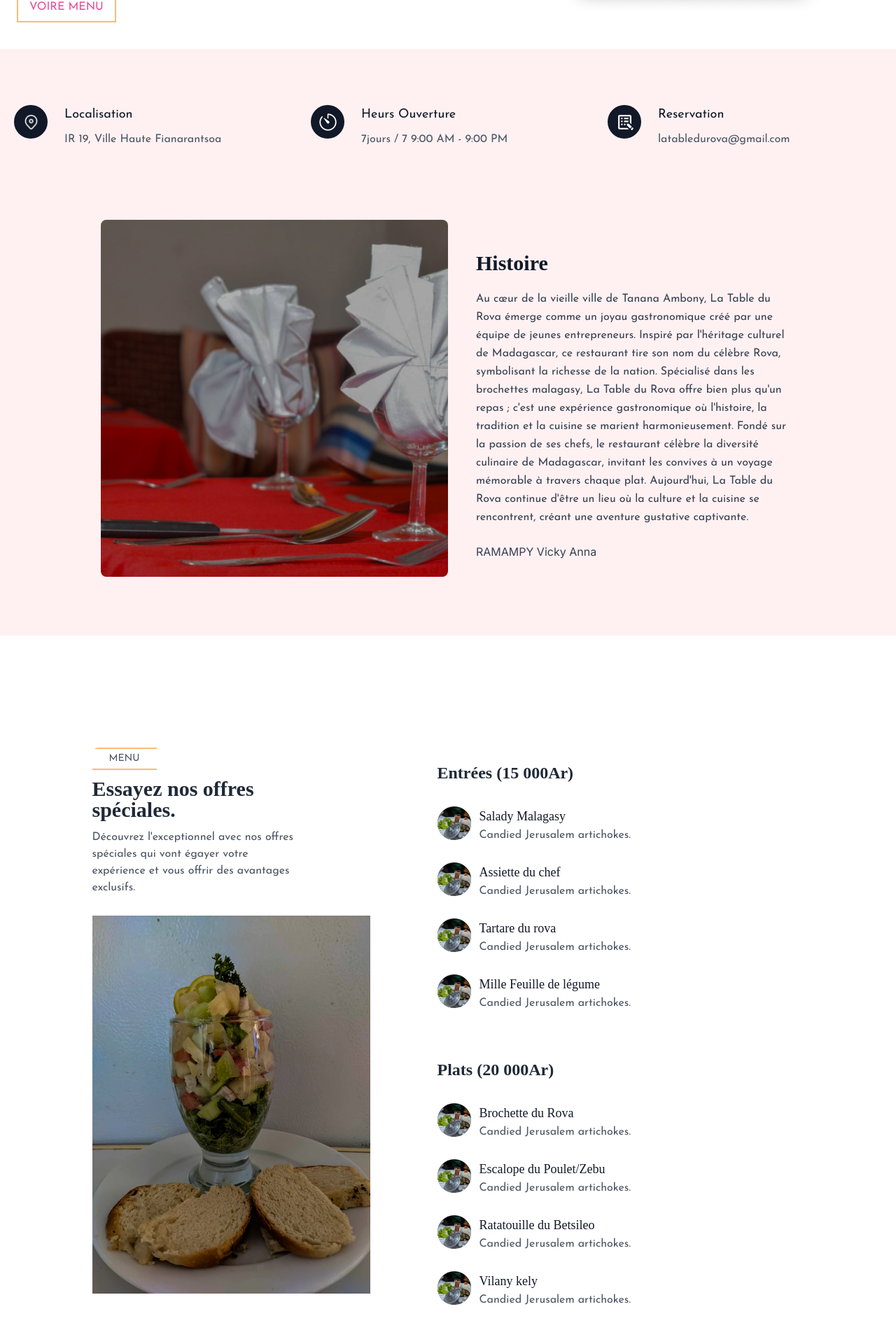
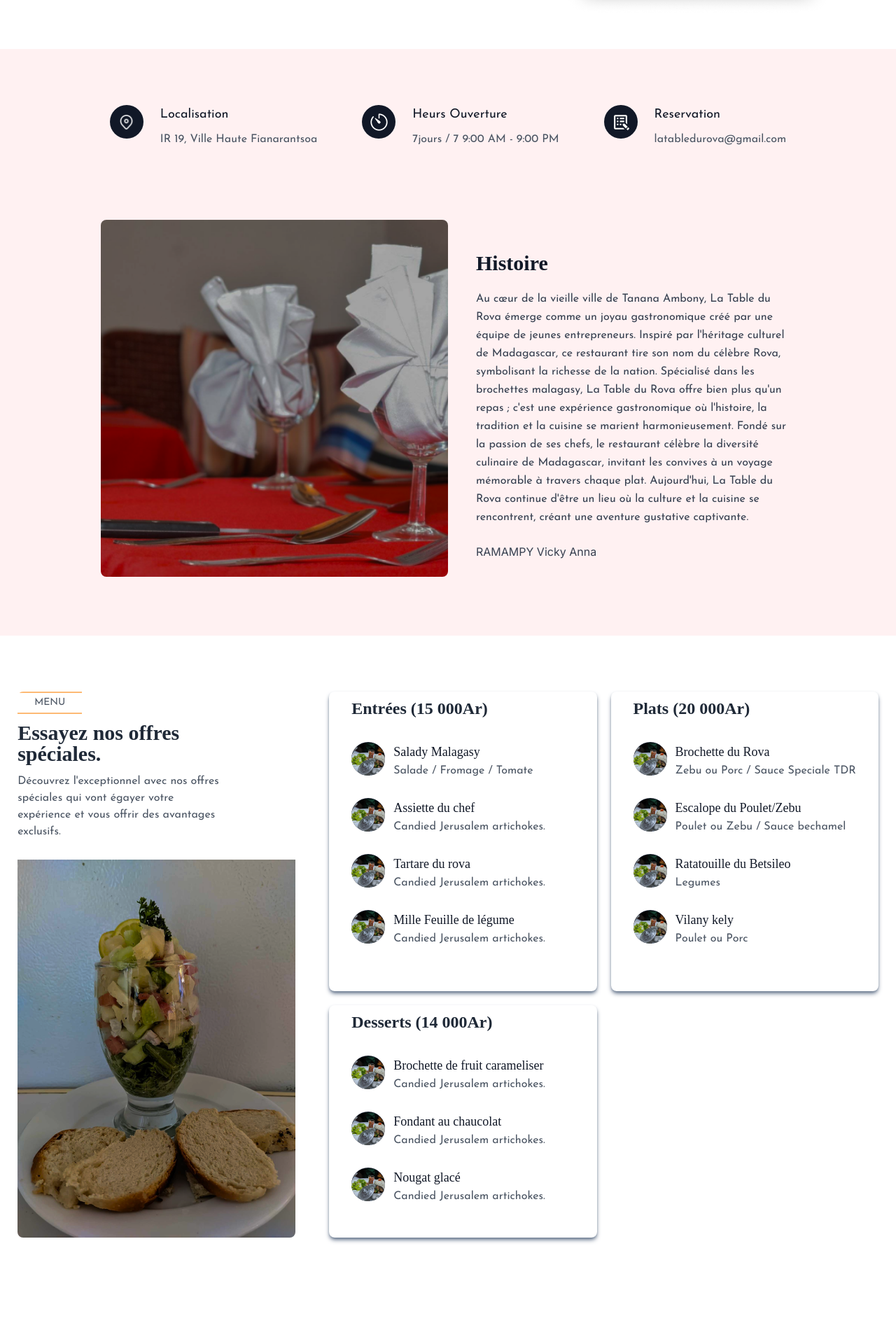
Before and after one commit to alphatowestphalen/siteNextJs, a Next.js app: page / in a window 1280 px wide. Shown: the part 700-2620 px from the top of the page at 70% size. Built offline with nearby package versions, Linux system fonts and the light colour scheme.

Commit message:
fix report

```diff
--- a/app/component/NavBar/NavBar.tsx
+++ b/app/component/NavBar/NavBar.tsx
@@ -4,7 +4,7 @@ import Link from 'next/link';
 const NavBar = () => {
   return (
     <div>
-      <nav className='bg-gray-900 w-screen border-y-2 border-white'>
+      <nav className='bg-gray-900  border-y-2 border-white'>
         <div className='px-8 mx-auto max-w-7xl'>
           <div className='flex items-center justify-center h-16'>
             <div className=' flex items-center justify-center'>
--- a/app/home/page.tsx
+++ b/app/home/page.tsx
@@ -10,9 +10,9 @@ const HomePage: React.FC = () => {
   return (
     <>
       <div className=" pt-10 flex justify-center overflow-hidden  bg-white dark:bg-gray-900">
-        <div className="container relative flex pr-12 py-12 ml-12 ">
-          <div className="relative z-20 flex justify-between flex-col sm:w-2/3 lg:w-2/5">
-            <span className="w-20 h-2 mb-12 bg-gray-800 dark:bg-white"></span>
+        <div className="container   md:flex-row gap-5 lg:flex lg:justify-around justify-center py-12 ">
+          <div className=" md:flex-row  justify-center  text-center  pb-8 lg:pb-0 w-full md:w-2/5 lg:text-left ">
+            <span className="w-20 h-2 mb-12 bg-gray-800 dark:bg-white lg:block hidden"></span>
             <h1
               style={{
                 fontFamily: "cormorant",
@@ -47,7 +47,7 @@ const HomePage: React.FC = () => {
               </a>
             </div>
           </div>
-          <div className="relative z-50 hidden md:ml-52 sm:block sm:w-1/3 lg:w-5/6">
+          <div className="relative z-50 ">
             <Image
               alt="image"
               width={600}
@@ -61,8 +61,8 @@ const HomePage: React.FC = () => {
 
       <section className="text-gray-600 bg-rose-50 body-font">
         <div className="container  px-5 py-20 mx-auto">
-          <div className="flex  flex-wrap sm:-m-4 -mx-4 -mb-10 -mt-4 md:space-y-0">
-            <div className="p-4 md:w-1/3 flex">
+          <div className="lg:flex flex-none  gap-8 justify-center sm:-m-4 -mx-4 -mb-10 -mt-4 md:space-y-0">
+            <div className="p-4  flex ">
               <div className="w-12 h-12 inline-flex items-center justify-center rounded-full bg-gray-900 text-white mb-4 flex-shrink-0">
                 <Image
                   alt="location"
@@ -85,7 +85,7 @@ const HomePage: React.FC = () => {
             </div>
             <div
               style={{ fontFamily: "Josefin_Sans" }}
-              className="p-4 md:w-1/3 flex"
+              className="p-4 flex"
             >
               <div className="w-12 h-12 inline-flex items-center justify-center rounded-full bg-gray-900 text-white mb-4 flex-shrink-0">
                 <Image
@@ -106,7 +106,7 @@ const HomePage: React.FC = () => {
             </div>
             <div
               style={{ fontFamily: "Josefin_Sans" }}
-              className="p-4 md:w-1/3 flex"
+              className="p-4  flex"
             >
               <div className="w-12 h-12 inline-flex items-center justify-center rounded-full bg-gray-900 text-white mb-4 flex-shrink-0">
                 <Image
@@ -129,7 +129,7 @@ const HomePage: React.FC = () => {
         </div>
         <section className="text-gray-700 text-bol body-font overflow-hidden">
           <div className="container  px-5 py-5 mb-16 mx-auto ">
-            <div className="lg:w-4/5 mx-auto flex flex-wrap">
+            <div className="lg:w-4/5 mx-auto flex  justify-center w-full flex-wrap">
               <Image
                 width={400}
                 height={100}
@@ -171,7 +171,7 @@ const HomePage: React.FC = () => {
 
       {/* MENU */}
       <section className="text-gray-600 body-font">
-        <div className="container  px-5 mt-20 md:pt-20 mx-auto justify-center flex flex-wrap">
+        <div className=" md:pt-20  flex-row justify-center lg:flex  gap-12">
           <div className=" mb-10 lg:mb-0 rounded-lg overflow-hidden">
             <h3
               style={{ fontFamily: "Josefin_Sans" }}
@@ -200,14 +200,15 @@ const HomePage: React.FC = () => {
             />
             {/* <img alt='feature' class='object-cover object-center h-full w-full' src='https://dummyimage.com/460x500'> */}
           </div>
-          <div className="flex flex-col  flex-wrap lg:py-6 -mb-10 lg:w-1/2 lg:pl-24 lg:text-left text-center">
+          <div className="md:grid md:items-stretch  md:grid-cols-2 gap-5 flex flex-col  items-center ">
+            <div className="shadow-md shadow-slate-500 px-8 rounded-lg  py-3 ">
               <h1
                 style={{ fontFamily: "cormorsant" }}
                 className="w-auto font-semibold text-2xl leading-none text-gray-800  font-bebas-neue sm:text-8x"
               >
                 Entrées (15 000Ar)
               </h1>
-            <div className=" md:w-2/3 pt-9 flex">
+              <div className="  pt-9 flex">
                 <div className="w-12 h-12 inline-flex items-center justify-center rounded-full bg-gray-900 text-white mb-4 flex-shrink-0">
                   <Image
                     alt="vilanykely"
@@ -228,11 +229,11 @@ const HomePage: React.FC = () => {
                     style={{ fontFamily: "Josefin_Sans" }}
                     className="leading-relaxed text-base"
                   >
-                  {`Candied Jerusalem artichokes.`}
+                    {`Salade / Fromage / Tomate`}
                   </p>
                 </div>
               </div>
-            <div className=" md:w-2/3 pt-4 flex">
+              <div className=" pt-4 flex">
                 <div className="w-12 h-12 inline-flex items-center justify-center rounded-full bg-gray-900 text-white mb-4 flex-shrink-0">
                   <Image
                     alt="vilanykely"
@@ -257,7 +258,7 @@ const HomePage: React.FC = () => {
                   </p>
                 </div>
               </div>
-            <div className=" md:w-2/3 pt-4 flex">
+              <div className=" pt-4 flex">
                 <div className="w-12 h-12 inline-flex items-center justify-center rounded-full bg-gray-900 text-white mb-4 flex-shrink-0">
                   <Image
                     alt="vilanykely"
@@ -282,7 +283,7 @@ const HomePage: React.FC = () => {
                   </p>
                 </div>
               </div>
-            <div className=" md:w-2/3 pt-4 flex">
+              <div className=" pt-4 flex">
                 <div className="w-12 h-12 inline-flex items-center justify-center rounded-full bg-gray-900 text-white mb-4 flex-shrink-0">
                   <Image
                     alt="vilanykely"
@@ -307,14 +308,15 @@ const HomePage: React.FC = () => {
                   </p>
                 </div>
               </div>
-            <div className="flex flex-col  flex-wrap mt-9 lg:py-6 lg:text-left text-center">
+            </div>
+            <div className="shadow-md shadow-slate-500 px-8 rounded-lg  py-3">
               <h1
                 style={{ fontFamily: "cormorsant" }}
-                className="w-auto font-semibold text-2xl leading-none text-gray-800 -ml-12 md:ml-0 sm:text-8x"
+                className="w-auto font-semibold text-2xl leading-none text-gray-800  font-bebas-neue sm:text-8x"
               >
                 {`Plats (20 000Ar)`}
               </h1>
-              <div className=" md:w-2/3 pt-9 flex">
+              <div className=" pt-9 flex">
                 <div className="w-12 h-12 inline-flex items-center justify-center rounded-full bg-gray-900 text-white mb-4 flex-shrink-0">
                   <Image
                     alt="vilanykely"
@@ -335,11 +337,11 @@ const HomePage: React.FC = () => {
                     style={{ fontFamily: "Josefin_Sans" }}
                     className="leading-relaxed text-base"
                   >
-                    {`Candied Jerusalem artichokes.`}
+                    {`Zebu ou  Porc / Sauce Speciale TDR `}
                   </p>
                 </div>
               </div>
-              <div className=" md:w-2/3 pt-4 flex">
+              <div className=" pt-4 flex">
                 <div className="w-12 h-12 inline-flex items-center justify-center rounded-full bg-gray-900 text-white mb-4 flex-shrink-0">
                   <Image
                     alt="vilanykely"
@@ -360,11 +362,11 @@ const HomePage: React.FC = () => {
                     style={{ fontFamily: "Josefin_Sans" }}
                     className="leading-relaxed text-base"
                   >
-                    {`Candied Jerusalem artichokes.`}
+                    {`Poulet ou Zebu / Sauce bechamel`}
                   </p>
                 </div>
               </div>
-              <div className=" md:w-2/3 pt-4 flex">
+              <div className=" pt-4 flex">
                 <div className="w-12 h-12 inline-flex items-center justify-center rounded-full bg-gray-900 text-white mb-4 flex-shrink-0">
                   <Image
                     alt="vilanykely"
@@ -385,11 +387,11 @@ const HomePage: React.FC = () => {
                     style={{ fontFamily: "Josefin_Sans" }}
                     className="leading-relaxed text-base"
                   >
-                    {`Candied Jerusalem artichokes.`}
+                    {`Legumes  `}
                   </p>
                 </div>
               </div>
-              <div className=" md:w-2/3 py-4 flex">
+              <div className=" py-4 flex">
                 <div className="w-12 h-12 inline-flex items-center justify-center rounded-full bg-gray-900 text-white mb-4 flex-shrink-0">
                   <Image
                     alt="vilanykely"
@@ -410,19 +412,19 @@ const HomePage: React.FC = () => {
                     style={{ fontFamily: "Josefin_Sans" }}
                     className="leading-relaxed text-base"
                   >
-                    {`Candied Jerusalem artichokes.`}
+                    {`Poulet ou Porc `}
                   </p>
                 </div>
               </div>
-
-              <div className="flex flex-col pt-4 flex-wrap lg:py-6 -mb-10  lg:text-left text-center">
+            </div>
+            <div className="shadow-md shadow-slate-500 px-8 rounded-lg  py-3">
               <h1
                 style={{ fontFamily: "cormorsant" }}
                 className="w-auto font-semibold text-2xl leading-none text-gray-800  font-bebas-neue sm:text-8x"
               >
                 {`Desserts (14 000Ar)`}
               </h1>
-                <div className=" md:w-2/3 pt-9 flex">
+              <div className=" pt-9 flex">
                 <div className="w-12 h-12 inline-flex items-center justify-center rounded-full bg-gray-900 text-white mb-4 flex-shrink-0">
                   <Image
                     alt="vilanykely"
@@ -447,7 +449,7 @@ const HomePage: React.FC = () => {
                   </p>
                 </div>
               </div>
-                <div className=" md:w-2/3 pt-4 flex">
+              <div className=" pt-4 flex">
                 <div className="w-12 h-12 inline-flex items-center justify-center rounded-full bg-gray-900 text-white mb-4 flex-shrink-0">
                   <Image
                     alt="vilanykely"
@@ -472,7 +474,7 @@ const HomePage: React.FC = () => {
                   </p>
                 </div>
               </div>
-                <div className=" md:w-2/3 pt-4 flex">
+              <div className=" pt-4 flex">
                 <div className="w-12 h-12 inline-flex items-center justify-center rounded-full bg-gray-900 text-white mb-4 flex-shrink-0">
                   <Image
                     alt="vilanykely"
@@ -495,7 +497,6 @@ const HomePage: React.FC = () => {
                   >
                     {`Candied Jerusalem artichokes.`}
                   </p>
-                  </div>
                 </div>
               </div>
             </div>
--- a/app/reservation/page.tsx
+++ b/app/reservation/page.tsx
@@ -11,7 +11,7 @@ const PageReservation = () => {
   const [dateReservation, setDateReservation] = useState("");
   const [hourse, setHourse] = useState("");
   const [message, setMessage] = useState("");
-  const [personnes, setPersonnes] = useState("");
+  const [personnesnbr, setPersonnesnbr] = useState("");
 
   const handleSendEmail = async () => {
     const serviceID = "service_latable";
@@ -24,6 +24,7 @@ const PageReservation = () => {
       name: name,
       email: email,
       number: number,
+      personnes: personnesnbr,
       dateReservation: dateReservation,
       hours: hourse,
       message: message,
@@ -41,6 +42,13 @@ const PageReservation = () => {
   const handleSubmit = (e: any) => {
     e.preventDefault();
     handleSendEmail();
+    setEmial("");
+    setName("");
+    setNumber("");
+    setDateReservation("");
+    setHourse("");
+    setMessage("");
+    setPersonnesnbr("");
   };
 
   return (
@@ -80,7 +88,6 @@ const PageReservation = () => {
                       </label>
                       <input
                         type="text"
-                        value={name}
                         onChange={(e) => setName(e.target.value)}
                         id="footer-field"
                         name="name"
@@ -94,7 +101,6 @@ const PageReservation = () => {
                       </label>
                       <input
                         type="email"
-                        value={email}
                         onChange={(e) => setEmial(e.target.value)}
                         id="footer-field"
                         name="email"
@@ -103,10 +109,9 @@ const PageReservation = () => {
                       />
                     </div>
                     <div>
-                      <label htmlFor="">Votre numero Tel </label>
+                      <label htmlFor="">Votre numero Tel <span className="text-red-500">*</span></label>
                       <input
                         type="Telephone"
-                        value={number}
                         onChange={(e) => setNumber(e.target.value)}
                         id="footer-field"
                         name="number"
@@ -115,11 +120,10 @@ const PageReservation = () => {
                       />
                     </div>
                     <div>
-                      <label htmlFor="number">Nombre de  Personne </label>
+                      <label htmlFor="number">Nombre de  Personne <span className="text-red-500">*</span></label>
                       <input
                         type="text"
-                        value={personnes}
-                        onChange={(e) => setPersonnes(e.target.value)}
+                        onChange={(e) => setPersonnesnbr(e.target.value)}
                         id="footer-field"
                         name="personnes"
                         placeholder="12 personnes "
@@ -127,7 +131,7 @@ const PageReservation = () => {
                       />
                     </div>
                     <div>
-                      <label htmlFor="">Date Arrivées</label>
+                      <label htmlFor="">Date Arrivées <span className="text-red-500">*</span></label>
                       <input
                         type="date"
                         value={dateReservation}
@@ -139,7 +143,7 @@ const PageReservation = () => {
                       />
                     </div>
                     <div>
-                      <label htmlFor="">Heurs</label>
+                      <label htmlFor="">Heurs <span className="text-red-500">*</span></label>
                       <input
                         type="time"
                         value={hourse}
@@ -151,12 +155,17 @@ const PageReservation = () => {
                       />
                     </div>
                   </div>
+                  <div>
+                    <label htmlFor="">
+                      Message <span className="text-red-500">*</span>
+                    </label>
                     <textarea
                       value={message}
                       onChange={(e) => setMessage(e.target.value)}
                       className="w-full mb-6  md:w-[397px] bg-transparent border-2 text-gray-600 border-gray-600 px-3 focus:ring-indigo-200 text-base outline-none py-1   leading-8 transition-colors duration-200 ease-in-out"
                       name="message"
                     ></textarea>
+                  </div>
                   <button
                     type="submit"
                     style={{ fontFamily: "Josefin_Sans" }}
```
Lines whose indentation alone changed are shown as unchanged.
